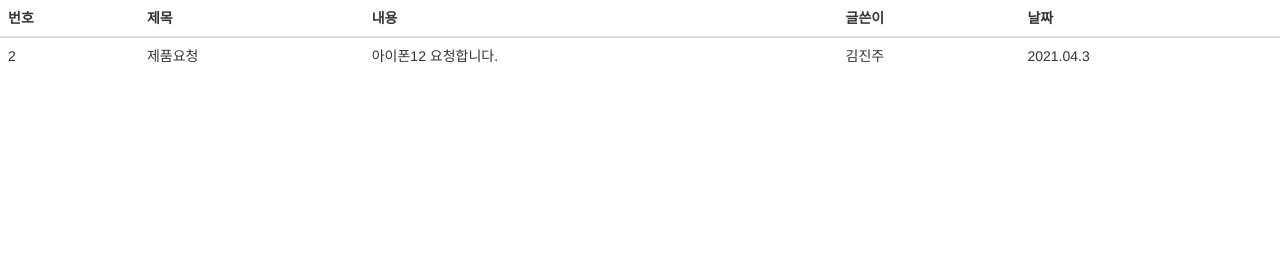
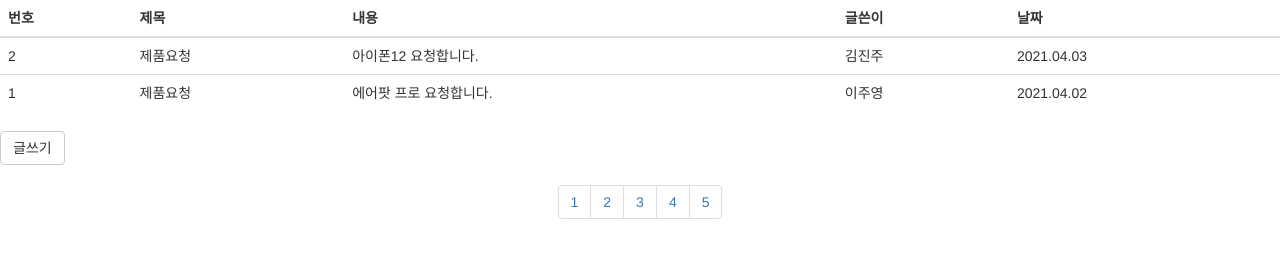
Before and after one commit to laverpearl/JINJU, a plain HTML site: page bootstrapStudy/index.html in a window 1280 px wide. Drawn offline with nearby package versions, Linux system fonts and the light colour scheme.

Commit message:
글쓰기버튼,페이지네이션 추가

```diff
--- a/bootstrapStudy/index.html
+++ b/bootstrapStudy/index.html
@@ -7,7 +7,7 @@
     <link rel="stylesheet" href="css/bootstrap.css">
 </head>
 <body>
-    <table class="table">
+    <table class="table table-hover">
         <thead>
             <tr>
                 <th>번호</th>
@@ -23,11 +23,32 @@
             <td>제품요청</td>
             <td>아이폰12 요청합니다.</td>
             <td>김진주</td>
-            <td>2021.04.3</td>
+            <td>2021.04.03</td>
         </tr>
+
+        <tr>
+            <td>1</td>
+            <td>제품요청</td>
+            <td>에어팟 프로 요청합니다.</td>
+            <td>이주영</td>
+            <td>2021.04.02</td>
+        </tr>
+
+
         </tbody>
     </table>
 
+<a class="btn btn-default">글쓰기</a>
+
+<div class="text-center">
+    <ul class="pagination">
+        <li><a href="#">1</a></li>
+        <li><a href="#">2</a></li>
+        <li><a href="#">3</a></li>
+        <li><a href="#">4</a></li>
+        <li><a href="#">5</a></li>
+    </ul>
+</div>
 <script src="js/jquery-3.1.1.js"></script>
 <script src="js/bootstrap.js"></script>
 </body>
```
